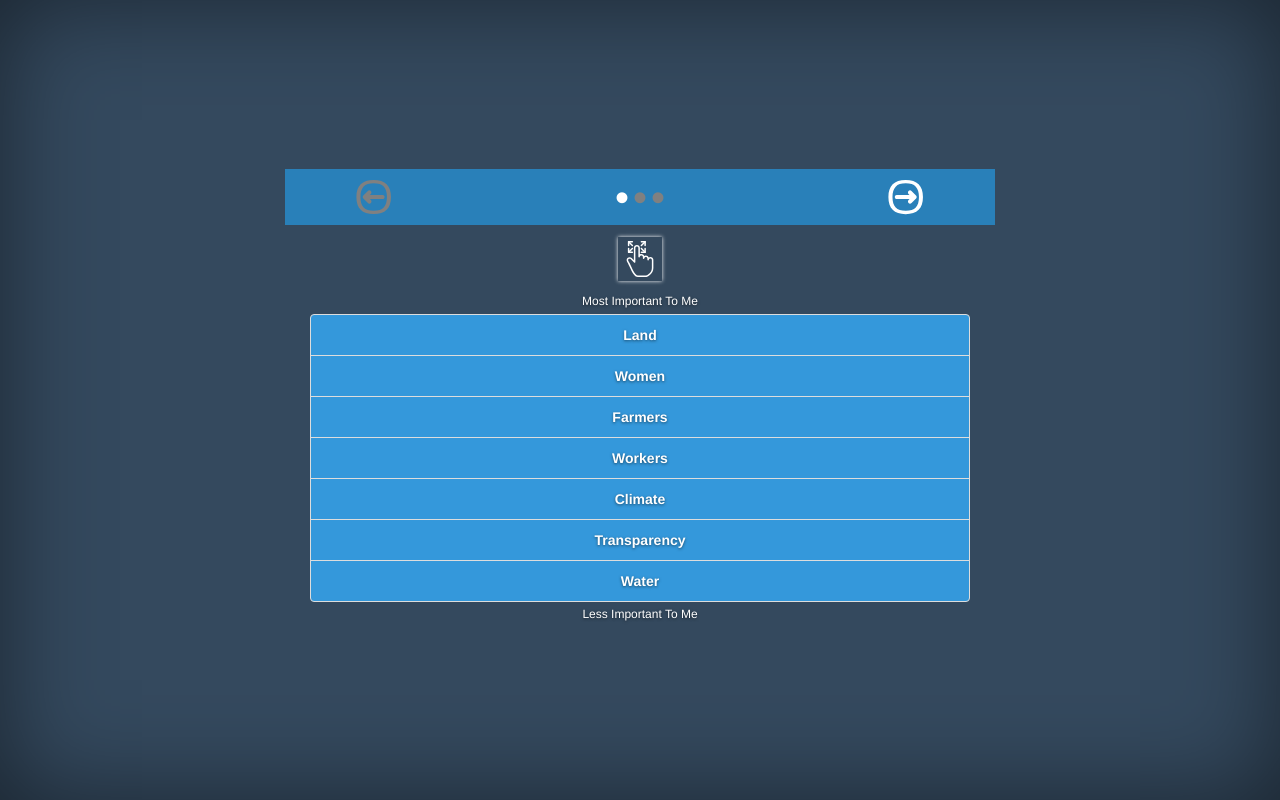
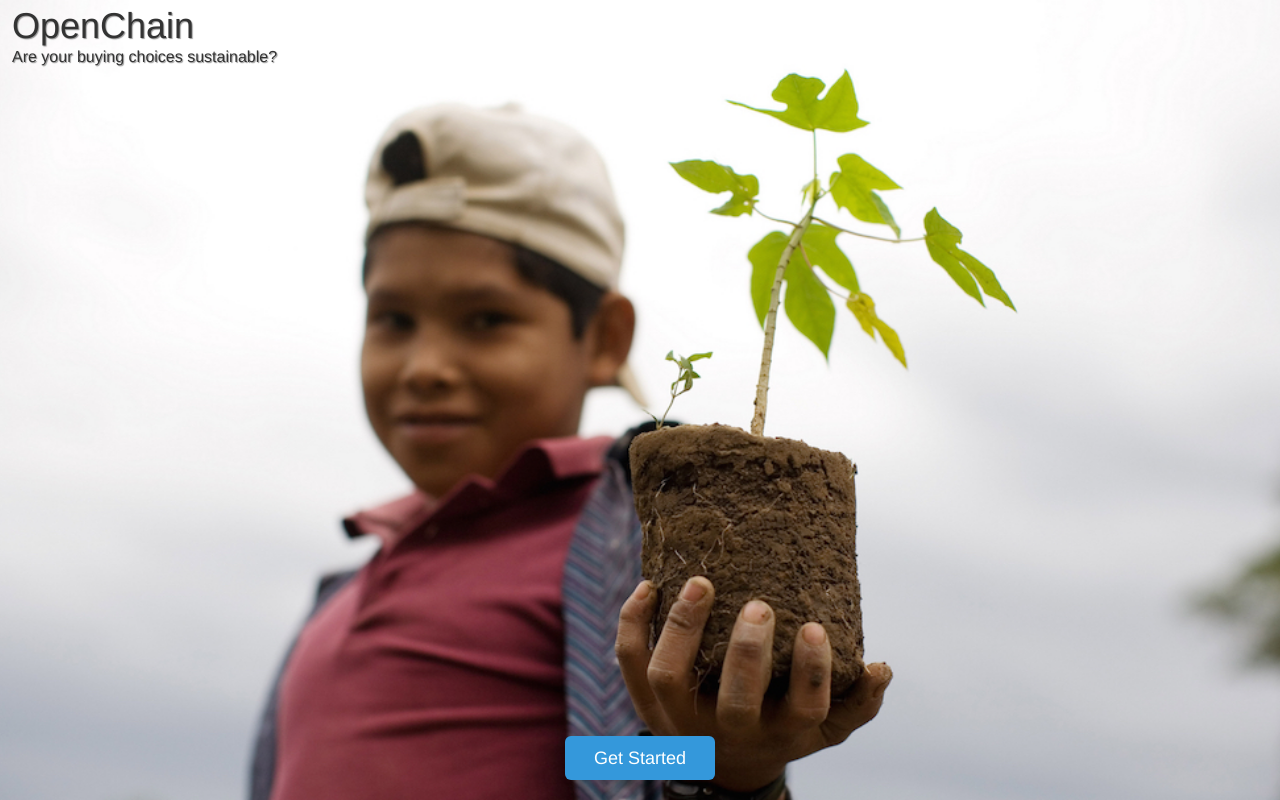
Before and after one commit to ginchly/openchain, a website: page public/index.html in a window 1280 px wide. Drawn offline with Linux system fonts and the light colour scheme.

Commit message:
added splash

```diff
--- /dev/null
+++ b/public/css/splash.css
@@ -0,0 +1,43 @@
+html {
+  background: url(/img/home_splash_large.jpg) no-repeat center center fixed;
+  -webkit-background-size: cover;
+  -moz-background-size: cover;
+  -o-background-size: cover;
+  background-size: cover;
+}
+
+.brand {
+	position: absolute;
+	margin-left: 12px;
+	margin-top: 6px;
+	text-shadow: 1px 1px 1px rgba(150, 150, 150, 1);
+}
+
+.brand h1 {
+	margin-bottom: 0px;
+	margin-top: 0px;
+}
+.brand h2 {
+	margin-top: 4px;
+	font-size: 16px;
+	line-height: 14px;
+}
+.get-started {
+	position: absolute;
+	bottom: 0;
+	margin-bottom: 20px;
+	left: 50%;
+	width: 150px;
+	margin-left: -75px;
+	background-color: #3498DB;
+	color: white;
+	border: none
+}
+
+a {
+	color: white;
+}
+
+a:visited {
+	color: white;
+}
--- a/public/index.html
+++ b/public/index.html
@@ -16,122 +16,15 @@
     <title>OpenChain - Are your buying choices sustainable?</title>
 
     <link href="css/bootstrap.min.css" rel="stylesheet">
-    <link href="css/cover.css" rel="stylesheet">
-    <link href="css/custom.css" rel="stylesheet">
+    <link href="css/splash.css" rel="stylesheet">
 </head>
 <body>
-        <!--[if lt IE 8]>
-            <p class="browserupgrade">You are using an <strong>outdated</strong> browser. Please <a href="http://browsehappy.com/">upgrade your browser</a> to improve your experience.</p>
-            <![endif]-->
-            <div class="site-wrapper">
 
-              <div class="site-wrapper-inner">
+<div class="brand"><h1>OpenChain</h1><h2>Are your buying choices sustainable?</h2></div>
+  <a href="app.html"><button type="button" class="get-started btn btn-default btn-lg">
+  Get Started</a>
+</button>
 
-                <div class="cover-container">
-
-
-<!--                   <div class="masthead clearfix">
-                    <div class="inner">
-                      <h3 class="masthead-brand">OpenChain</h3>
-                      <nav>
-                        <ul class="nav masthead-nav">
-                          <li class="active"><a href="#">Home</a></li>
-                      </ul>
-                  </nav>
-              </div>
-          </div> -->
-
-          <div class="inner cover">
-
-            <!-- START NAV -->
-            <div class="row oc-nav">
-                <div class="oc-nav-button col-xs-3" id="oc-nav-prev">
-                    <img src="img/icon-prev-disabled.svg" height=40 />
-                </div>
-                <div class="oc-nav-button col-xs-6">
-                    <div class="row oc-nav-progress">
-                        <span id="bullet-1" class="progress-bullet progress-complete">&#8226;</span>
-                        <span id="bullet-2" class="progress-bullet ">&#8226;</span>
-                        <span id="bullet-3" class="progress-bullet ">&#8226;</span>
-                    </div>
-                </div>
-                <div class="oc-nav-button col-xs-3" id="oc-nav-next">
-                    <img src="img/icon-next.svg" height=40 />
-                </div>
-            </div>
-            <!-- END NAV -->
-
-            <!-- PAGE 1 -->
-            <div id="page1">
-                <img class="icon icon-drag"  src="img/icon_drag.svg">
-                <!-- Simple List -->
-                <h6 class="list-top">Most Important To Me</h6>
-                <div id="simpleList" class="list-group">
-                    <div class="list-group-item list-item-factor">Land</div>
-                    <div class="list-group-item list-item-factor">Women</div>
-                    <div class="list-group-item list-item-factor">Farmers</div>
-                    <div class="list-group-item list-item-factor">Workers</div>
-                    <div class="list-group-item list-item-factor">Climate</div>
-                    <div class="list-group-item list-item-factor">Transparency</div>
-                    <div class="list-group-item list-item-factor">Water</div>
-                </div>
-                <h6 class="list-bottom">Less Important To Me</h6>
-            </div>
-            <!-- END PAGE 1 -->
-
-            <!-- PAGE 2 -->
-            <div id="page2">
-                                <h1>Page 2</h1>
-            </div>
-            <!-- END PAGE 2 -->
-
-            <!-- PAGE 3 -->
-            <div id="page3">
-                <h1>Page 3</h1>
-                <div
-                  class="fb-like"
-                  data-share="true"
-                  data-width="450"
-                  data-show-faces="true">
-                </div>
-            </div>
-            <!-- END PAGE 3 -->
-
-        </div>
-
-
-    </div>
-
-
-</div>
-
-</div>
-
-
-
-<!-- <script src="https://ajax.googleapis.com/ajax/libs/jquery/1.11.3/jquery.min.js"></script> -->
-<script src="js/plugins.js"></script>
-<script src="js/vendor/sortable.js"></script>
-<script src="js/vendor/fastclick.js"></script>
-<script src="js/main.js"></script>
-
-<script>
-  window.fbAsyncInit = function() {
-    FB.init({
-      appId      : '1409784506018637',
-      xfbml      : true,
-      version    : 'v2.3'
-    });
-  };
-
-  (function(d, s, id){
-     var js, fjs = d.getElementsByTagName(s)[0];
-     if (d.getElementById(id)) {return;}
-     js = d.createElement(s); js.id = id;
-     js.src = "//connect.facebook.net/en_US/sdk.js";
-     fjs.parentNode.insertBefore(js, fjs);
-   }(document, 'script', 'facebook-jssdk'));
-</script>
 
 <!-- Google Analytics -->
 <script>
```
Also changed, not shown: public/app.html (added, +113 -0 lines), 1 other file.
